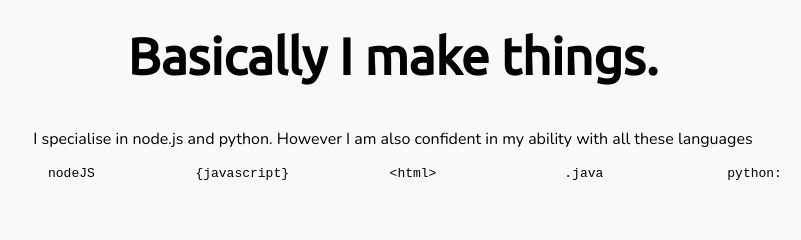
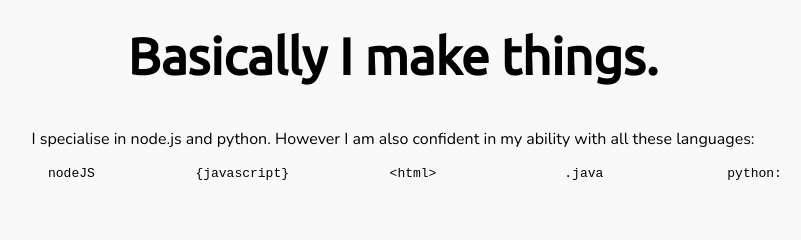
Before and after one commit to sammyhass/old-sammyhass.github.io, a plain HTML site: page index.html in a window 1280 px wide. Shown: the part 1920-2160 px from the top of the page, 247-1048 px from the left. Drawn offline with nearby package versions, Linux system fonts and the light colour scheme.

Commit message:
Update index.html

```diff
--- a/index.html
+++ b/index.html
@@ -25,7 +25,7 @@ Besides programming I spend most of my time at school, I am currently taking my
 		<div class="section" id="third">
 			<h2>Basically I make things.</h2>
 			<p>
-			I specialise in node.js and python. However I am also confident in my ability with all these languages
+			I specialise in node.js and python. However I am also confident in my ability with all these languages:
 			</p>
 			<ul>
 				<li id="node">nodeJS</li>
```
